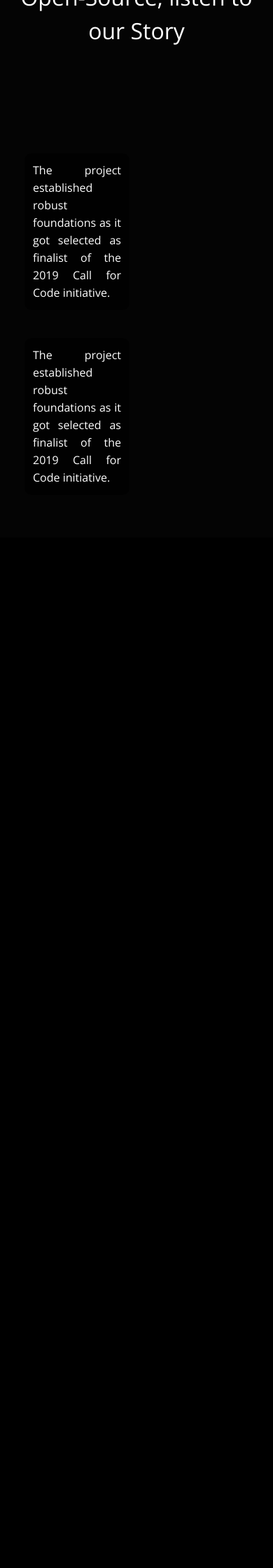
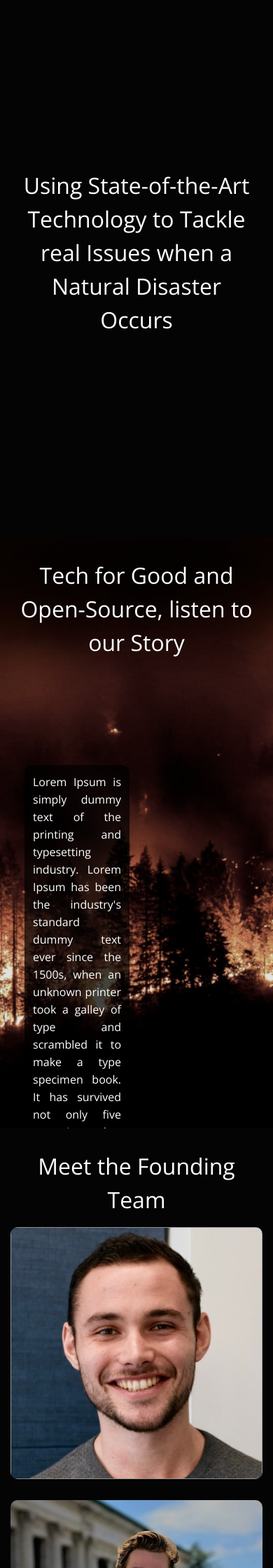
Before and after one commit to pierrelouismissler/aster-website, a Flask app: page / in a window 390 px wide. Shown: the part 920-3160 px from the top of the page at 70% size. Before the commit the page ends 1609 px from the top, so only its background shows below. Run offline with Flask 2, Linux system fonts and the light colour scheme; some libraries are stand-ins or nearby versions; grey boxes are pictures that could not be loaded.

Commit message:
Update general template layouts

```diff
--- a/templates/home.html
+++ b/templates/home.html
@@ -23,16 +23,26 @@
         </div>
 
         <div class="scroll">
-            <a href="#story">
+            <a href="#features">
                 <span></span><span></span><span></span>
             </a>
         </div>
 
     </section>
 
-    <section class="row home-bg-2" id="story">
+    <section class="row home-bg-2" id="features">
 
-        <div class="tagline">
+        <div class="tagline offset">
+            <span>
+                Using State-of-the-Art Technology to Tackle real Issues when a Natural Disaster Occurs
+            </span>
+        </div>
+
+    </section>
+
+    <section class="row home-bg-3" id="story">
+
+        <div class="tagline offset">
             <span>
                 Tech for Good and Open-Source, listen to our Story
             </span>
@@ -46,7 +56,7 @@
 
             <div class="col-5 description">
                 <text>
-                    The project established robust foundations as it got selected as finalist of the 2019 Call for Code initiative.
+                    Lorem Ipsum is simply dummy text of the printing and typesetting industry. Lorem Ipsum has been the industry's standard dummy text ever since the 1500s, when an unknown printer took a galley of type and scrambled it to make a type specimen book. It has survived not only five centuries, but also the leap into electronic typesetting, remaining essentially unchanged.
                 </text>
             </div>
 
@@ -56,7 +66,7 @@
 
             <div class="col-5 description">
                 <text>
-                    The project established robust foundations as it got selected as finalist of the 2019 Call for Code initiative.
+                    Lorem Ipsum is simply dummy text of the printing and typesetting industry. Lorem Ipsum has been the industry's standard dummy text ever since the 1500s, when an unknown printer took a galley of type and scrambled it to make a type specimen book. It has survived not only five centuries, but also the leap into electronic typesetting, remaining essentially unchanged.
                 </text>
             </div>
 
@@ -66,6 +76,112 @@
 
         </div>
 
+    </section>
+
+    <section class="row home-bg-4" id="team">
+
+        <div class="tagline offset">
+            <span>
+                Meet the Founding Team
+            </span>
+        </div>
+
+        <div class="col-md-2">
+            <div class="team-member">
+            <figure>
+                <img src="static/images/team/meryll.png" alt="" class="img-responsive">
+                <figcaption>
+                    <h4>Meryll Dindin</h4>
+                    <ul>
+                        <li><a href="https://twitter.com/DindinMeryll"><i class="fa fa-twitter"></i></a></li>
+                        <li><a href="https://www.linkedin.com/in/dindin-meryll"><i class="fa fa-linkedin"></i></a></li>
+                        <li><a href="https://medium.com/@merylldin"><i class="fa fa-medium"></i></a></li>
+                        <li><a href="https://github.com/Coricos"><i class="fa fa-github"></i></a></li>
+                    </ul>
+                </figcaption>
+            </figure>
+            </div>
+        </div>
+
+        <div class="col-md-2">
+            <div class="team-member">
+            <figure>
+                <img src="static/images/team/oskar.jpg" alt="" class="img-responsive">
+                <figcaption>
+                    <h4>Oskar Radermecker</h4>
+                    <ul>
+                        <li><a href="https://github.com/oskaradermecker"><i class="fa fa-github"></i></a></li>
+                        <li><a href="https://www.linkedin.com/in/oradermecker"><i class="fa fa-linkedin"></i></a></li>
+                    </ul>
+                </figcaption>
+            </figure>
+            </div>
+        </div>
+
+        <div class="col-md-2">
+            <div class="team-member">
+            <figure>
+                <img src="static/images/team/florian.jpg" alt="" class="img-responsive">
+                <figcaption>
+                    <h4>Florian Fesch</h4>
+                    <ul>
+                        <li><a href="https://github.com/florianfesch"><i class="fa fa-github"></i></a></li>
+                        <li><a href="https://www.linkedin.com/in/florianfesch"><i class="fa fa-linkedin"></i></a></li>
+                    </ul>
+                </figcaption>
+            </figure>
+            </div>
+        </div>
+
+        <div class="col-md-2">
+            <div class="team-member">
+            <figure>
+                <img src="static/images/team/thomas.jpg" alt="" class="img-responsive">
+                <figcaption>
+                    <h4>Thomas Galeon</h4>
+                    <ul>
+                        <li><a href="https://github.com/TheGaga"><i class="fa fa-github"></i></a></li>
+                        <li><a href="https://www.linkedin.com/in/thomas-galeon"><i class="fa fa-linkedin"></i></a></li>
+                    </ul>
+                </figcaption>
+            </figure>
+            </div>
+        </div>
+
+        <div class="col-md-2">
+            <div class="team-member">
+            <figure>
+                <img src="static/images/team/pierre-louis.jpg" alt="" class="img-responsive">
+                <figcaption>
+                    <h4>Pierre-Louis Missler</h4>
+                    <ul>
+                        <li><a href="https://github.com/pierrelouismissler"><i class="fa fa-github"></i></a></li>
+                        <li><a href="https://www.linkedin.com/in/pierrelouismissler"><i class="fa fa-linkedin"></i></a></li>
+                    </ul>
+                </figcaption>
+            </figure>
+            </div>
+        </div>
+
+        <div class="tagline">
+            <span>
+                Meet our Mentors
+            </span>
+        </div>
+
+        <div class="col-md-2">
+            <div class="team-member">
+            <figure>
+                <img src="static/images/team/spencer.jpeg" alt="" class="img-responsive">
+                <figcaption>
+                    <h4>Spencer Krum</h4>
+                    <ul>
+                        <li><a href="https://www.linkedin.com/in/nibalizer"><i class="fa fa-linkedin"></i></a></li>
+                    </ul>
+                </figcaption>
+            </figure>
+            </div>
+        </div>
 
     </section>
 
--- a/templates/navbar.html
+++ b/templates/navbar.html
@@ -7,6 +7,7 @@
         <a href="https://www.facebook.com/meryll.dindin"><i class="fa fa-facebook"></i></a>
         <a href="https://www.linkedin.com/in/dindin-meryll"><i class="fa fa-linkedin"></i></a>
         <a href="https://medium.com/@merylldin"><i class="fa fa-medium"></i></a>
+        <a href="https://github.com/Project-AsTeR"><i class="fa fa-github"></i></a>
     </div>
 
     <!-- Defines the top right side hamburger menu -->
@@ -20,7 +21,6 @@
         <nav class="menu">
             <ul>
                 <li><a href="/">Home</a></li>
-                <li><a href="/team">Team</a></li>
                 <li><a href="/press">Press</a></li>
                 <li><a href="/contribute">Contribute</a></li>
                 <li><a href="/pricing">Pricing</a></li>
```
